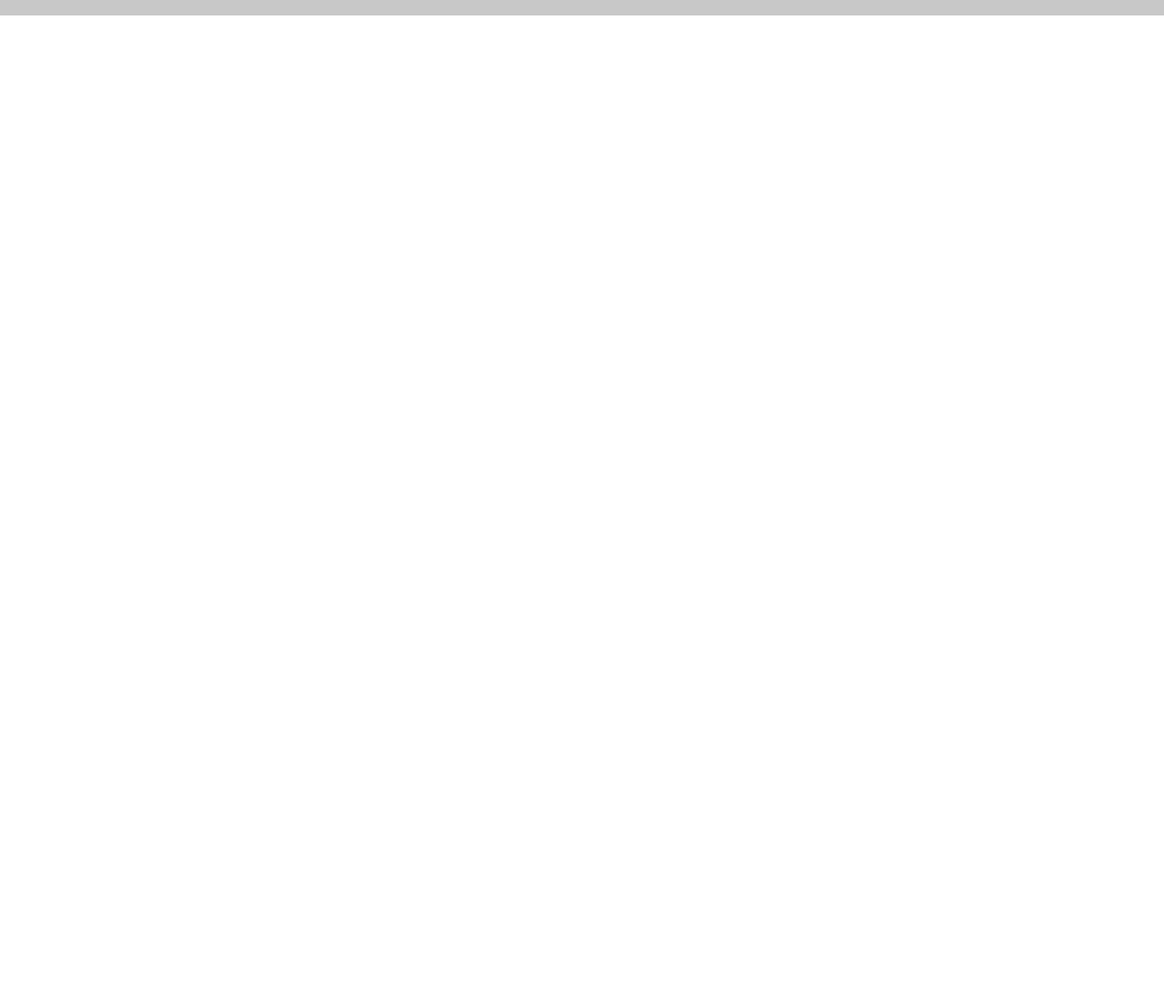
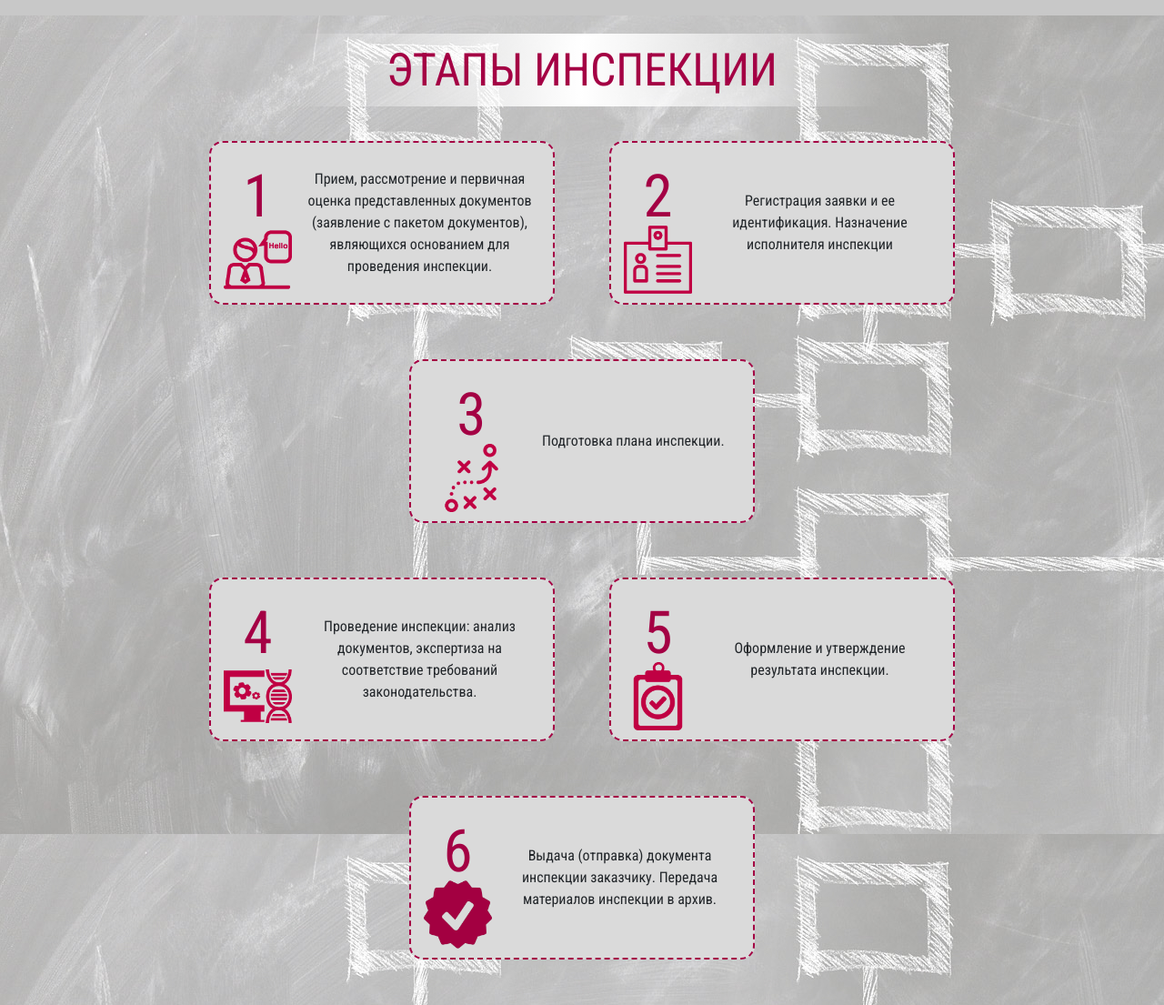
Before and after one commit to Gregory664/tpp_repository, a plain HTML site: page index.html in a window 1280 px wide. Shown: the part 530-1635 px from the top of the page at 91% size. Before the commit the page ends 800 px from the top, so only its background shows below. Drawn offline with nearby package versions, Linux system fonts and the light colour scheme.

Commit message:
add inspection stages

```diff
--- a/index.html
+++ b/index.html
@@ -1,5 +1,6 @@
 <!doctype html>
 <html lang="en">
+
 <head>
     <title>Орган инспекции</title>
     <!-- Required meta tags -->
@@ -8,16 +9,20 @@
 
     <!-- Bootstrap CSS -->
     <link rel="stylesheet" href="main.css">
-    <link rel="stylesheet" href="https://stackpath.bootstrapcdn.com/bootstrap/4.3.1/css/bootstrap.min.css" integrity="sha384-ggOyR0iXCbMQv3Xipma34MD+dH/1fQ784/j6cY/iJTQUOhcWr7x9JvoRxT2MZw1T" crossorigin="anonymous">
+    <link rel="stylesheet" href="https://stackpath.bootstrapcdn.com/bootstrap/4.3.1/css/bootstrap.min.css"
+        integrity="sha384-ggOyR0iXCbMQv3Xipma34MD+dH/1fQ784/j6cY/iJTQUOhcWr7x9JvoRxT2MZw1T" crossorigin="anonymous">
 
-    <link href="https://fonts.googleapis.com/css2?family=Roboto+Condensed&display=swap" rel="stylesheet">
+    <link href="https://fonts.googleapis.com/css2?family=Roboto+Condensed:wght@400;700&display=swap" rel="stylesheet">
 
 </head>
+
 <body>
     <div class="offer">
         <div class="offer-item">
             <img src="icon/icon0_red.png" alt="">
-           <p>Деятельность Органа инспекции Союза «Торгово-промышленная палата Воронежской области»<br> осуществляется в соответствии с Критериями аккредитации органов инспекции, требованиями ГОСТ Р ИСО/МЭК 17020-2012 «Требования к работе различных типов органов инспекции».
+            <p>Деятельность Органа инспекции Союза «Торгово-промышленная палата Воронежской области»<br> осуществляется
+                в соответствии с Критериями аккредитации органов инспекции, требованиями ГОСТ Р ИСО/МЭК 17020-2012
+                «Требования к работе различных типов органов инспекции».
             </p>
         </div>
 
@@ -25,6 +30,7 @@
             <img src="icon/name-red.png" alt="">
             <p>Наименование органа инспекции - Орган инспекции Союза "Торгово-промышленная палата Воронежской области"
             </p>
+        </div>
 
         <div class="offer-item">
             <img src="icon/telephone-red.png" alt="">
@@ -33,11 +39,72 @@
         </div>
     </div>
 
+
+    <div class="stages">
+        <h2>ЭТАПЫ ИНСПЕКЦИИ</h2>
+
+        <div class="stages-item">
+            <div class="number">1</div>
+            <img src="icon/english-receptionist-red.png" alt="">
+            <p class="text">
+                Прием, рассмотрение и первичная оценка представленных документов (заявление с пакетом документов),
+                являющихся основанием для проведения инспекции.
+            </p>
+        </div>
+
+        <div class="stages-item">
+            <div class="number">2</div>
+            <img src="icon/id-card-for-office-red.png" alt="">
+            <p class="text">
+                Регистрация заявки и ее идентификация. Назначение исполнителя инспекции
+            </p>
+        </div>
+
+        <div class="stages-item">
+            <div class="number">3</div>
+            <img src="icon/strategy-red.png" alt="">
+            <p class="text">
+                Подготовка плана инспекции.
+            </p>
+        </div>
+        <div class="new-line"></div>
+        <div class="stages-item">
+            <div class="number">4</div>
+            <img src="icon/cell-analysis-red.png" alt="">
+            <p class="text">
+                Проведение инспекции: анализ документов, экспертиза на соответствие требований законодательства.
+            </p>
+        </div>
+
+        <div class="stages-item">
+            <div class="number">5</div>
+            <img src="icon/positive-verified-symbol-of-a-clipboard-red.png" alt="">
+            <p class="text">
+                Оформление и утверждение результата инспекции.
+            </p>
+        </div>
+
+        <div class="stages-item">
+            <div class="number">6</div>
+            <img src="icon/icon0_red.png" alt="">
+            <p class="text">
+                Выдача (отправка) документа инспекции заказчику.
+                Передача материалов инспекции в архив.
+            </p>
+        </div>
+    </div>
+
     <!-- Optional JavaScript -->
     <!-- jQuery first, then Popper.js, then Bootstrap JS -->
-    <script src="https://code.jquery.com/jquery-3.3.1.slim.min.js" integrity="sha384-q8i/X+965DzO0rT7abK41JStQIAqVgRVzpbzo5smXKp4YfRvH+8abtTE1Pi6jizo" crossorigin="anonymous"></script>
-    <script src="https://cdnjs.cloudflare.com/ajax/libs/popper.js/1.14.7/umd/popper.min.js" integrity="sha384-UO2eT0CpHqdSJQ6hJty5KVphtPhzWj9WO1clHTMGa3JDZwrnQq4sF86dIHNDz0W1" crossorigin="anonymous"></script>
-    <script src="https://stackpath.bootstrapcdn.com/bootstrap/4.3.1/js/bootstrap.min.js" integrity="sha384-JjSmVgyd0p3pXB1rRibZUAYoIIy6OrQ6VrjIEaFf/nJGzIxFDsf4x0xIM+B07jRM" crossorigin="anonymous"></script>
+    <script src="https://code.jquery.com/jquery-3.3.1.slim.min.js"
+        integrity="sha384-q8i/X+965DzO0rT7abK41JStQIAqVgRVzpbzo5smXKp4YfRvH+8abtTE1Pi6jizo" crossorigin="anonymous">
+    </script>
+    <script src="https://cdnjs.cloudflare.com/ajax/libs/popper.js/1.14.7/umd/popper.min.js"
+        integrity="sha384-UO2eT0CpHqdSJQ6hJty5KVphtPhzWj9WO1clHTMGa3JDZwrnQq4sF86dIHNDz0W1" crossorigin="anonymous">
+    </script>
+    <script src="https://stackpath.bootstrapcdn.com/bootstrap/4.3.1/js/bootstrap.min.js"
+        integrity="sha384-JjSmVgyd0p3pXB1rRibZUAYoIIy6OrQ6VrjIEaFf/nJGzIxFDsf4x0xIM+B07jRM" crossorigin="anonymous">
+    </script>
 </body>
 
 
--- a/main.css
+++ b/main.css
@@ -1,3 +1,16 @@
+h2 {
+    display: block;
+    width: calc(80%);
+    font-size: 50px !important;
+    font-family: 'Roboto Condensed', sans-serif;
+    font-weight: 700;
+    color: rgb(164, 0, 68);
+    text-align: center;
+    background: radial-gradient(40% 6910.29% at 50% 50%, #FFFFFF 0%, rgba(255, 255, 255, 0) 80%);
+    padding: 10px;
+    margin-bottom: 40px;
+}
+
 .offer {
     background-color: rgb(200, 200, 200);
     padding: 20px;
@@ -23,3 +36,88 @@
     font-family: 'Roboto Condensed', sans-serif;
     font-size: 18px;
 }
+
+.stages {
+    padding: 20px 0;
+    min-height: 600px;
+    background-image: url(img/process.jpg);
+    display: flex;
+    flex-wrap: wrap;
+    justify-content: center;
+    align-items: center;
+    z-index: 1;
+    position: relative;
+}
+
+.stages-item {
+    margin: 30px;
+    background-color: rgb(218, 218, 218);
+    display: flex;
+    flex-direction: column;
+    flex-wrap: wrap;
+    justify-content: center;
+    align-items: center;
+    height: 180px;
+    width: 380px;
+    padding: 10px;
+    font-family: 'Roboto Condensed', sans-serif;
+    border: 2px dashed rgb(164, 0, 68);
+    border-radius: 15px;
+    box-sizing: border-box;
+}
+
+.stages-item img {
+    width: 75px;
+    height: 75px;
+}
+
+.stages-item .number {
+    margin-bottom: 10px;
+    text-align: center;
+    font-size: 65px;
+    color: rgb(164, 0, 68);
+    text-align: center;
+    width: 80px;
+    height: 70px;
+}
+
+.stages-item .text {
+    margin: 5px;
+    display: inline-block;
+    max-width: 260px;
+    word-wrap: normal;
+    text-align: center;
+}
+
+.new-line {
+    content: '';
+    width: 100%;
+}
+
+@media(max-width:1210px) {
+    .new-line {
+        display: none;
+    }
+}
+
+
+@media(max-width:1024px) {
+    .stages-item {
+        margin: 15px;
+        width: 360px;
+    }
+
+    .stages-item .text {
+        width: 230px;
+    }
+}
+
+@media(max-width:425px) {
+    .stages-item {
+        margin: 20px;
+    }
+
+    .stages-item .text {
+        width: 230px;
+    }
+}
```
Also changed, not shown: icon/cell-analysis-red.png (added), icon/english-receptionist-red.png (added), icon/icon-red.png (added), icon/id-card-for-office-red.png (added), icon/positive-verified-symbol-of-a-clipboard-red.png (added), icon/strategy-red.png (added), img/process.jpg (added). Lines whose indentation alone changed are shown as unchanged.
